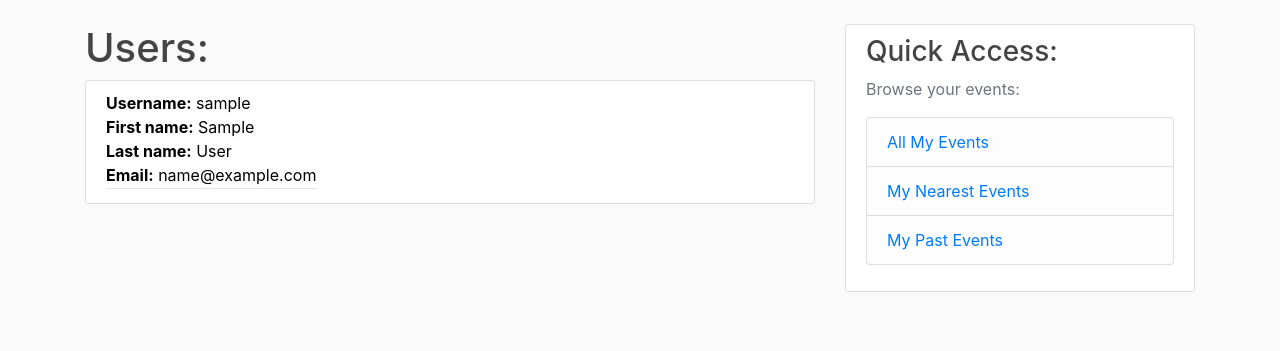
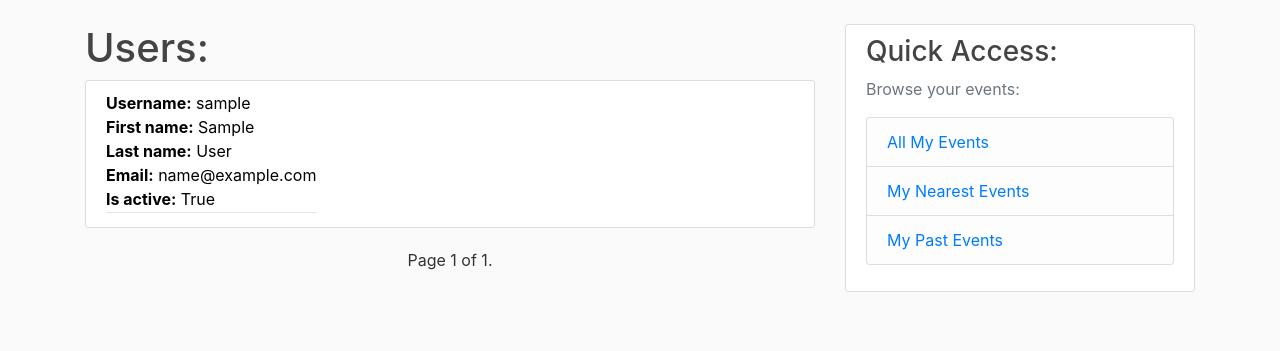
Before and after one commit to FunnyGames/event-manager, a Django app: page /users/ in a window 1280 px wide. Shown: the part 56-407 px from the top of the page. Run offline with Django 3.2, Linux system fonts and the light colour scheme; the visitor is signed in with stand-in values (Sample User, id 1); data comes from the database, SQL or seed files in the repository; some libraries are stand-ins or nearby versions.

Commit message:
Added GUI to users

```diff
--- a/event_manager/users/templates/users/users_list.html
+++ b/event_manager/users/templates/users/users_list.html
@@ -1,16 +1,34 @@
 {% extends "event/base.html" %} {% load crispy_forms_tags %} {% block content %}
 <h1>Users:</h1>
 
-{% for u in users %}
+{% for u in page_obj %}
 <article class="media content-section">
     <div class="article-metadata" style="color: black !important;">
         <div style="color: black !important;">
             <b>Username:</b> {{u.username}}<br />
             <b>First name:</b> {{u.first_name}}<br />
             <b>Last name:</b> {{u.last_name}}<br />
-            <b>Email:</b> {{u.email}}
+            <b>Email:</b> {{u.email}}<br />
+            <b>Is active:</b> {{u.is_active}}
         </div>
     </div>
 </article>
 {% endfor %}
+<div class="pagination" style="justify-content: center; padding-bottom: 5em;">
+    <span class="step-links">
+        {% if page_obj.has_previous %}
+        <a href="?page=1">&laquo; first</a>
+        <a href="?page={{ page_obj.previous_page_number }}">previous</a>
+        {% endif %}
+
+        <span class="current">
+            Page {{ page_obj.number }} of {{ page_obj.paginator.num_pages }}.
+        </span>
+
+        {% if page_obj.has_next %}
+        <a href="?page={{ page_obj.next_page_number }}">next</a>
+        <a href="?page={{ page_obj.paginator.num_pages }}">last &raquo;</a>
+        {% endif %}
+    </span>
+</div>
 {% endblock content %}
--- a/event_manager/users/views.py
+++ b/event_manager/users/views.py
@@ -3,7 +3,7 @@ from django.contrib import messages
 from django.contrib.auth.decorators import login_required
 from .forms import UserRegisterForm
 from django.contrib.auth.models import User
-
+from django.core.paginator import Paginator
 
 # Create your views here.
 
@@ -31,7 +31,23 @@ def profile(request):
 
 @login_required
 def users(request):
+    page = request.GET.get('page')
+    limit = request.GET.get('limit')
+    if limit == None:
+        limit = 5
+    else:
+        limit = int(limit)
+        if limit < 1 or limit > 20:
+            limit = 5
+
+    p = Paginator(User.objects.all(), limit)
+    if page == None:
+        page = 1
+    else:
+        page = int(page)
+        if page < 1 or page > p.num_pages:
+            page = 1
     context = {
-        'users': User.objects.all()
+        'page_obj': p.get_page(page)
     }
     return render(request, 'users/users_list.html', context)
```
